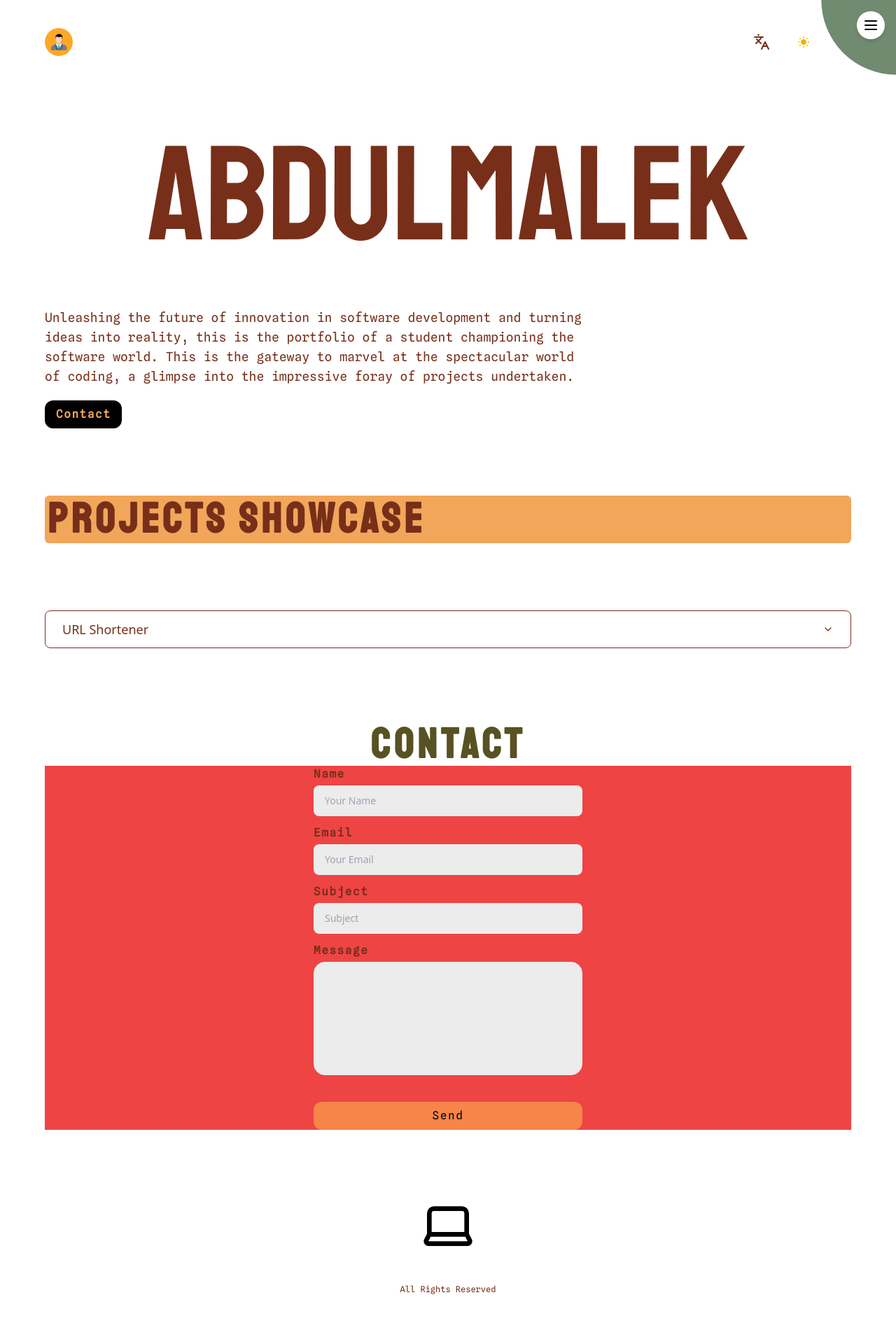
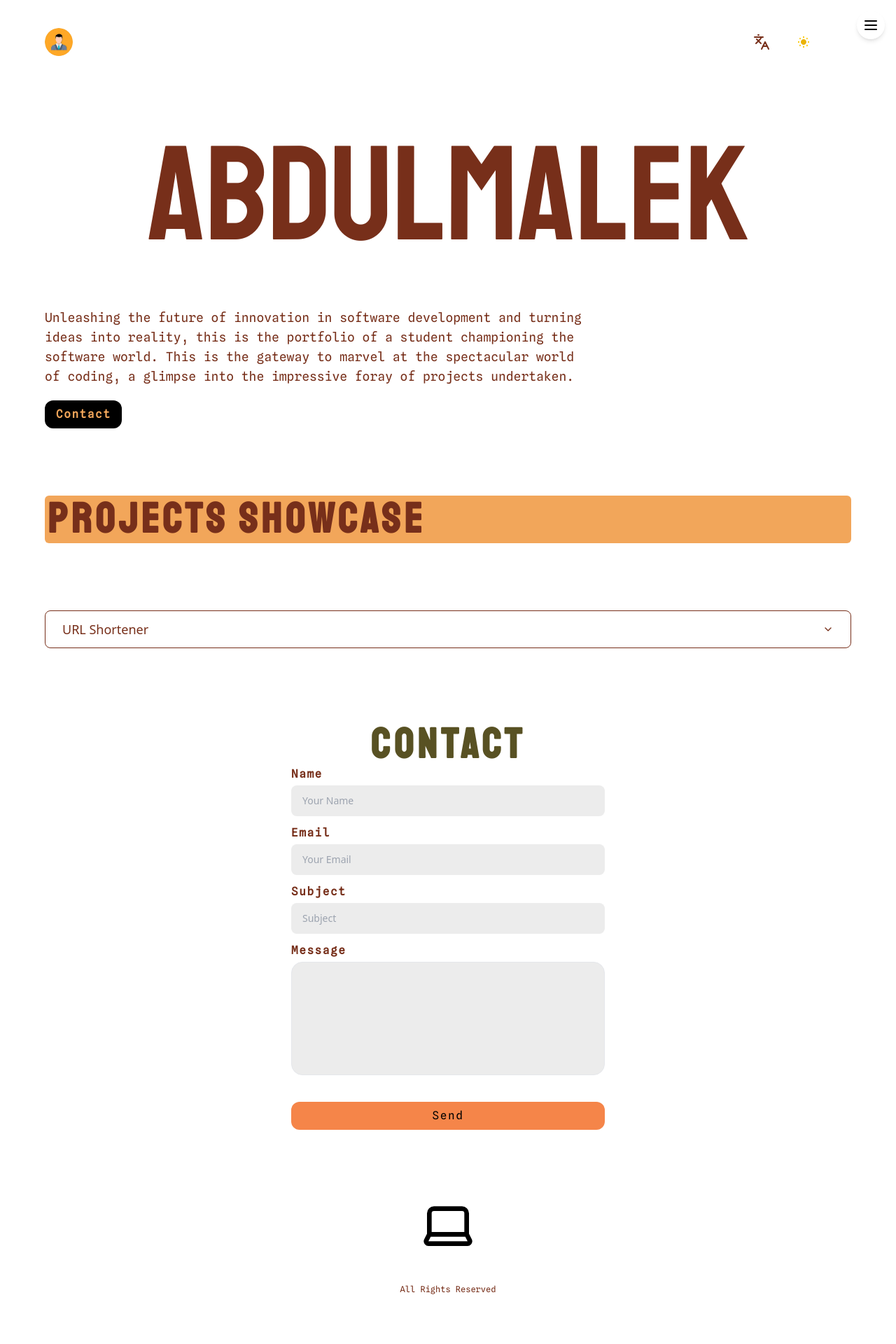
Before and after one commit to AbdulmalekAli60/My-Portfolio-, a React (Vite) app: page / in a window 1280 px wide. Shown: the top 1920 px of the page at 70% size. Built offline with nearby package versions, Linux system fonts and the light colour scheme.

Commit message:
Adding icons to when the email is sent

```diff
--- a/src/App.css
+++ b/src/App.css
@@ -17,17 +17,15 @@ html {
 body {
   background-color: var(--color-background-light);
   transition: background-color 0.3s ease;
-
 }
 
 .dark body {
   background-color: var(--color-background-dark);
   transition: background-color 0.3s ease;
-
 }
 
-.clip-path-circle-10 {
-  clip-path: circle(10% at top right);
+.clip-path-circle-0 {
+  clip-path: circle(0 at top right);
 }
 
 .clip-path-circle-100 {
--- a/src/components/Contact.tsx
+++ b/src/components/Contact.tsx
@@ -1,9 +1,10 @@
 // External Librarise
 import emailjs from "@emailjs/browser";
+import { Loader, Check } from "lucide-react";
 // emailjs.init(import.meta.env.VITE_EMAILJS_API_KEY);
 // External Librarise
 // React
-import { ChangeEvent, useState,  FormEvent } from "react";
+import { ChangeEvent, useState, FormEvent } from "react";
 // React
 
 interface EmailInfo {
@@ -25,10 +26,7 @@ const Input = ({
   changeInputValue,
 }: InputProps) => {
   return (
-    <>
-      <div className="flex justify-center">
-        {/* Inputs + send Button Container */}
-        <div className="w-96 h-fit mb-3">
+    <div className="w-full mb-3">
       <span className="font-secundryFont font-bold flex justify-start text-textMain dark:text-darkTextMain tracking-widest mb-1">
         {inputName}
       </span>
@@ -40,9 +38,6 @@ const Input = ({
         className="py-3 px-4 w-full border-buttonColor rounded-lg text-sm bg-backGroundColor dark:bg-darkBackGroundColor"
       />
     </div>
-        {/* === Inputs + send Button Container === */}
-      </div>
-    </>
   );
 };
 export default function Contact() {
@@ -52,17 +47,20 @@ export default function Contact() {
     subject: "",
     message: "",
   });
+  const [sendingState, setSendingState] = useState<string>("default"); // 'default', 'sending', 'sent'
 
   // const formRef = useRef<HTMLFormElement>(null);
 
-  const handleInputChange = (field: keyof EmailInfo) => (event: ChangeEvent<HTMLInputElement | HTMLTextAreaElement>) => {
+  const handleInputChange =
+    (field: keyof EmailInfo) =>
+    (event: ChangeEvent<HTMLInputElement | HTMLTextAreaElement>) => {
       const value = event.target.value;
-    setEmailInformation(prev => ({ ...prev, [field]: value }));
+      setEmailInformation((prev) => ({ ...prev, [field]: value }));
     };
 
   const handleSendEmail = (event: FormEvent<HTMLFormElement>) => {
     event.preventDefault();
-
+    setSendingState("sending");
     const SERVICE_ID = import.meta.env.VITE_SERVICE_ID;
     const TEMPLATE_ID = import.meta.env.VITE_TEMPLATE_ID;
     const API_KEY = import.meta.env.VITE_EMAILJS_API_KEY;
@@ -72,19 +70,31 @@ export default function Contact() {
       return;
     }
 
-    emailjs.send(SERVICE_ID, TEMPLATE_ID,  emailInformation as unknown as Record<string, unknown>, API_KEY)
+    emailjs
+      .send(
+        SERVICE_ID,
+        TEMPLATE_ID,
+        emailInformation as unknown as Record<string, unknown>,
+        API_KEY
+      )
       .then((result) => {
-        console.log('SUCCESS!', result.text);
+        // console.log("SUCCESS!", result.text);
         setEmailInformation({
           from_name: "",
           from_email: "",
           subject: "",
           message: "",
         });
-      }, (error) => {
-        console.log('FAILED...', error.text);
+        setSendingState("sent");
+        setTimeout(() => {
+          setSendingState("default");
+        }, 3000);
+      })
+      .catch(() => {
+        alert("Error");
+        setSendingState("default");
       });
-  }
+  };
 
   return (
     <div className="mb-24" id="contact">
@@ -93,9 +103,11 @@ export default function Contact() {
           Contact
         </h1>
          {/* form container */}
-        <div className="bg-red-500">
-        <form onSubmit={handleSendEmail} className="flex flex-col items-center">
-          <div className="w-96">
+         <div className="max-w-md mx-auto">
+          <form
+            onSubmit={handleSendEmail}
+            className="flex flex-col"
+          >
             <Input
               inputName="Name"
               stateValue={emailInformation.from_name}
@@ -135,9 +147,16 @@ export default function Contact() {
               type="submit"
               className="px-4 py-2 mt-5 tracking-widest w-full opacity-100 hover:opacity-70 transition-all duration-300 bg-contactButtonColor text-base font-secundryFont rounded-xl"
             >
-              Send
+              <div className="flex justify-center items-center">
+                {sendingState === "default" && "Send"}
+                {sendingState === "sending" && (
+                  <Loader className="mr-2 dark:text-white" />
+                )}
+                {sendingState === "sent" && (
+                  <Check className="mr-2 dark:text-white" />
+                )}
+              </div>
             </button>
-          </div>
           </form>
         </div>
         {/* form container */}
--- a/src/components/NavigationMenu.tsx
+++ b/src/components/NavigationMenu.tsx
@@ -57,7 +57,7 @@ export default function NavigationMenu() {
         className={`fixed inset-0 bg-navigationMenu transition-[clip-path] duration-500 ease-in-out ${
           isVisible
             ? "clip-path-circle-100 pointer-events-auto"
-            : "clip-path-circle-10 pointer-events-none"
+            : "clip-path-circle-0 pointer-events-none fixed"
         }`}
       >
         <div className="flex flex-col items-center justify-center h-full text-textMain font-secundryFont">
```
Also changed, not shown: src/assets/vecteezy_minimalist-sign-up-and-log-in-wireframe_49111020.jpg (added). Lines whose indentation alone changed are shown as unchanged.
